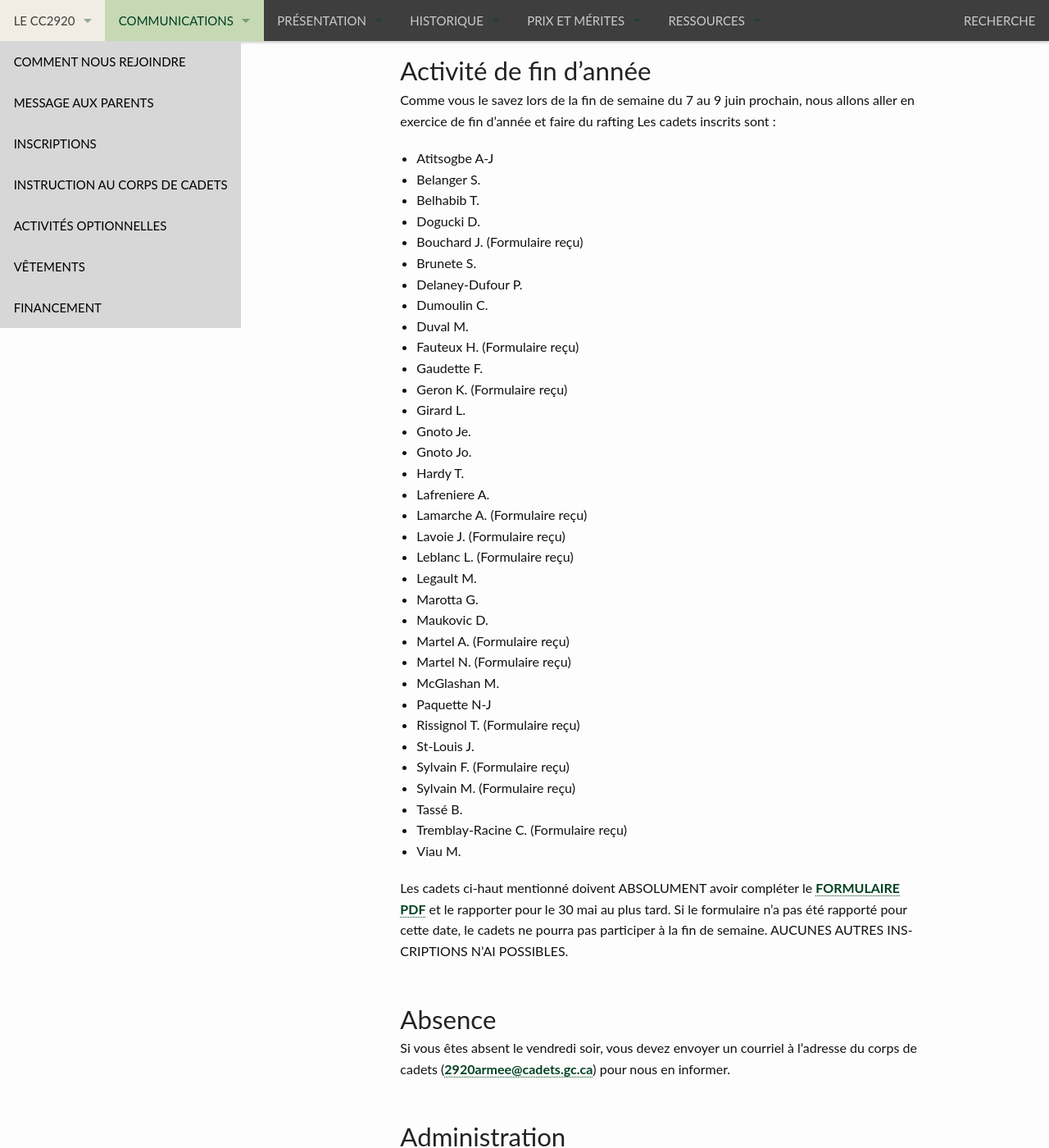
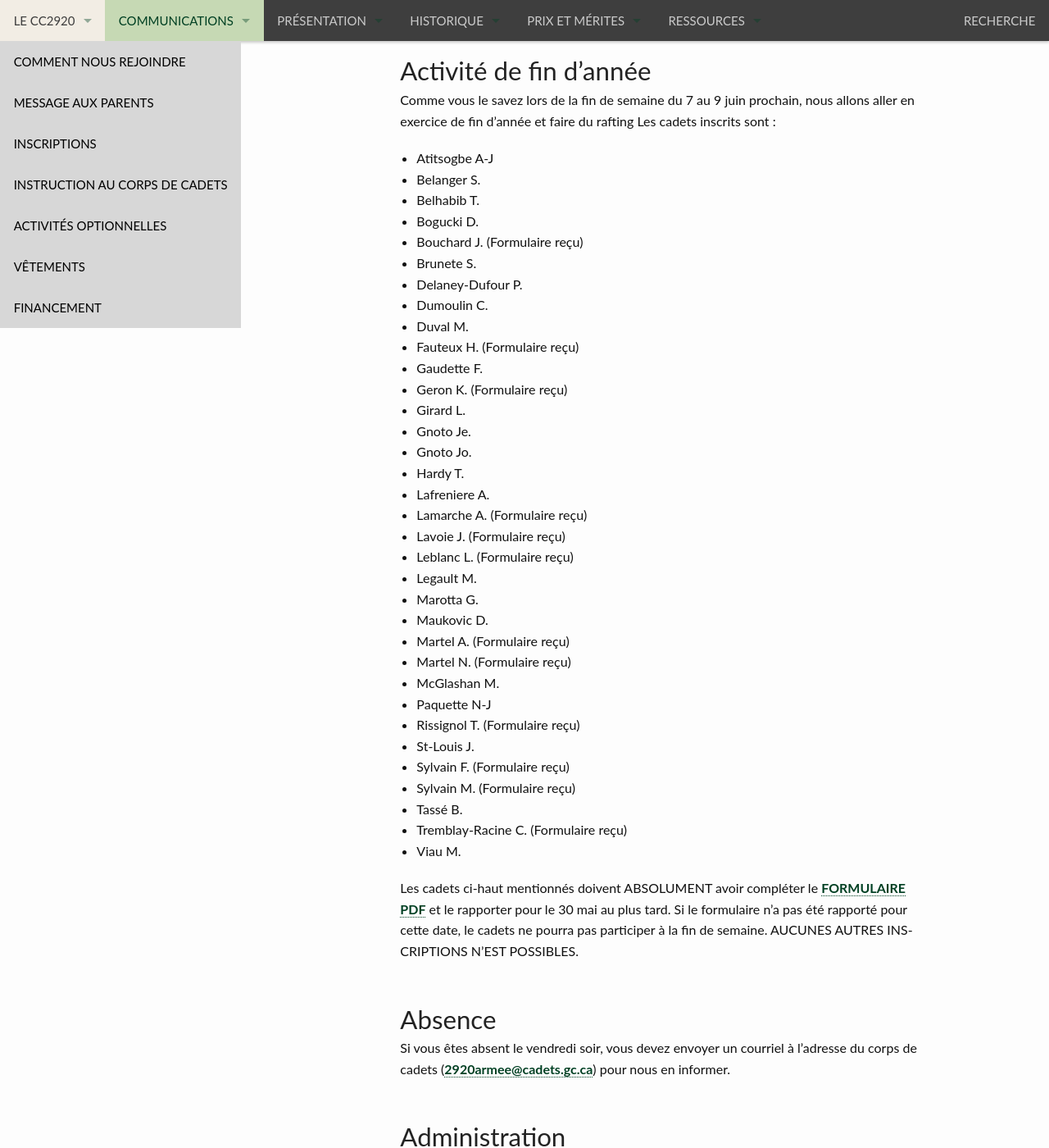
Before and after one commit to CC2920/web, a Jekyll site: the page built from _communications/messages.md, in a window 1280 px wide and 1400 px high, scrolled down 868 px. Shown: the whole window at 82% size. Built offline with Jekyll 4.4.1, drawn with Linux system fonts in a browser that asks for light colours; some of the changed text lies outside the part shown.

Commit message:
Update messages.md

```diff
--- a/_communications/messages.md
+++ b/_communications/messages.md
@@ -29,7 +29,7 @@ Les cadets inscrits sont :
 - Atitsogbe A-J
 - Belanger S.
 - Belhabib T.
-- Dogucki D.
+- Bogucki D.
 - Bouchard J. (Formulaire reçu)
 - Brunete S.
 - Delaney-Dufour P.
@@ -61,7 +61,7 @@ Les cadets inscrits sont :
 - Tremblay-Racine C. (Formulaire reçu)
 - Viau M.
 
-Les cadets ci-haut mentionné doivent ABSOLUMENT avoir compléter le [FORMULAIRE PDF](https://drive.google.com/file/d/1rhYdWPIg5p5iRtGpXIC3cCe8jmZ4pXVf/view?usp=sharing) et le rapporter pour le 30 mai au plus tard. Si le formulaire n'a pas été rapporté pour cette date, le cadets ne pourra pas participer à la fin de semaine. AUCUNES AUTRES INSCRIPTIONS N'AI POSSIBLES.
+Les cadets ci-haut mentionnés doivent ABSOLUMENT avoir compléter le [FORMULAIRE PDF](https://drive.google.com/file/d/1rhYdWPIg5p5iRtGpXIC3cCe8jmZ4pXVf/view?usp=sharing) et le rapporter pour le 30 mai au plus tard. Si le formulaire n'a pas été rapporté pour cette date, le cadets ne pourra pas participer à la fin de semaine. AUCUNES AUTRES INSCRIPTIONS N'EST POSSIBLES.
 
 ## Absence
 
```
Also changed, not shown: other parts of _communications/messages.md (+2 -2 lines).
